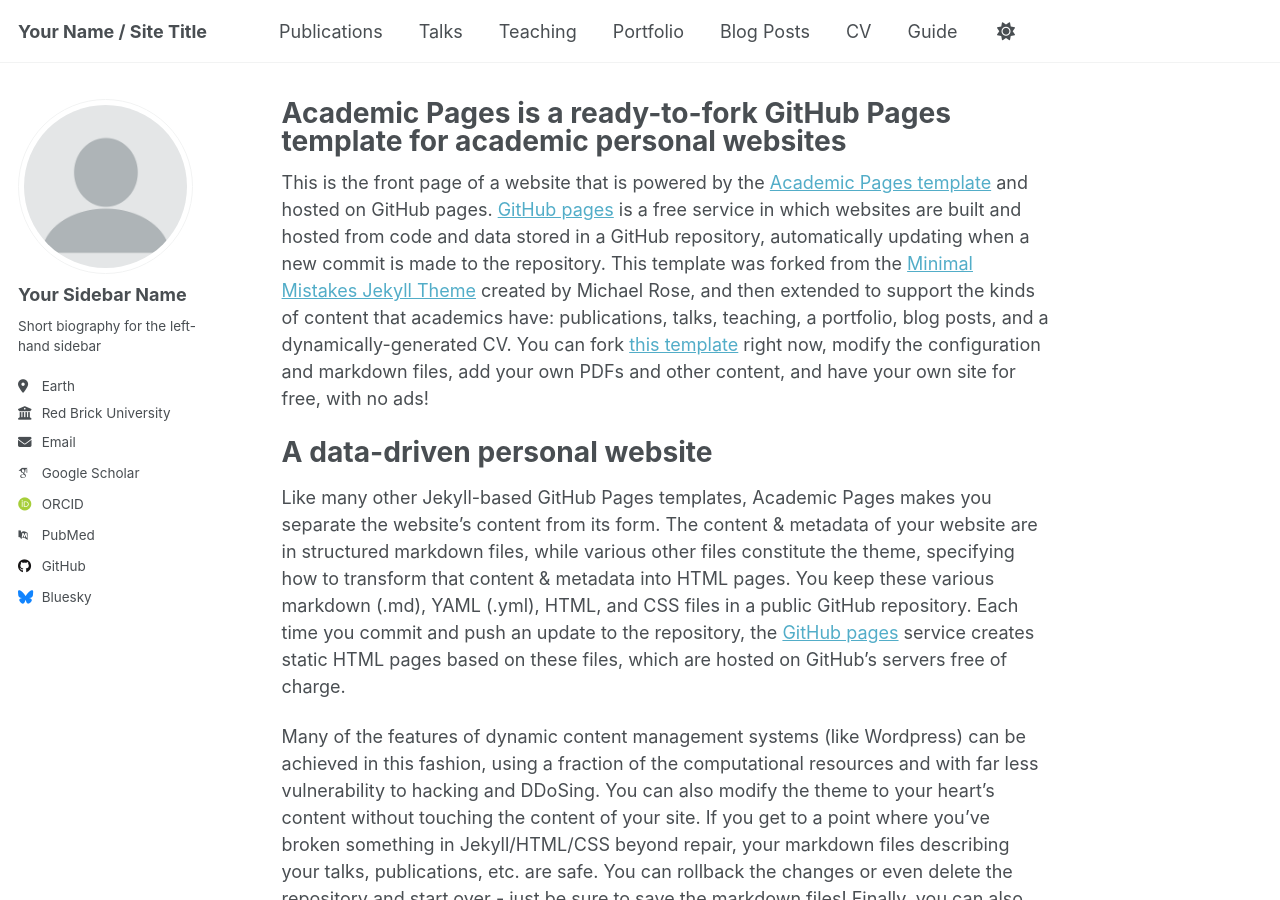
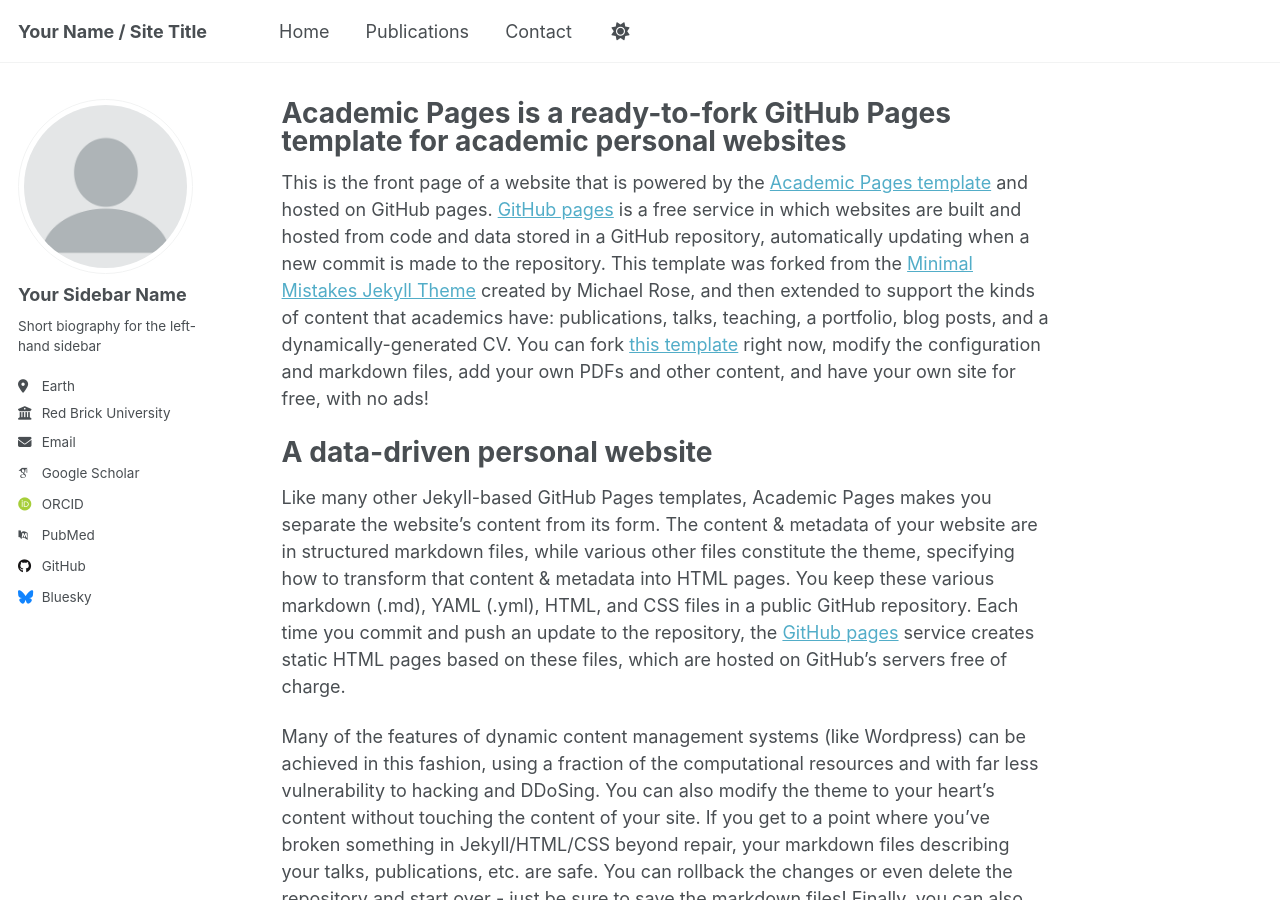
Before and after one commit to HaoranChen/haoranchen.github.io, a Jekyll site: the page built from _pages/about.md, in a window 1280 px wide and 900 px high. Built offline with Jekyll 4.4.1, drawn with Linux system fonts in a browser that asks for light colours; some web fonts are replaced.

Commit message:
Update navigation.yml

```diff
--- a/_data/navigation.yml
+++ b/_data/navigation.yml
@@ -8,26 +8,9 @@
 #      Markdown formatted page while the second is generated using JSON.
 
 main:
+  - title: "Home"
+    url: /
   - title: "Publications"
     url: /publications/
-
-  - title: "Talks"
-    url: /talks/
-
-  - title: "Teaching"
-    url: /teaching/
-
-  - title: "Portfolio"
-    url: /portfolio/
-
-  - title: "Blog Posts"
-    url: /year-archive/
-
-  - title: "CV"
-    url: /cv/
-
-  # - title: "CV"
-  #   url: /cv-json/
-
-  - title: "Guide"
-    url: /markdown/
+  - title: "Contact"
+    url: /contact/
```
